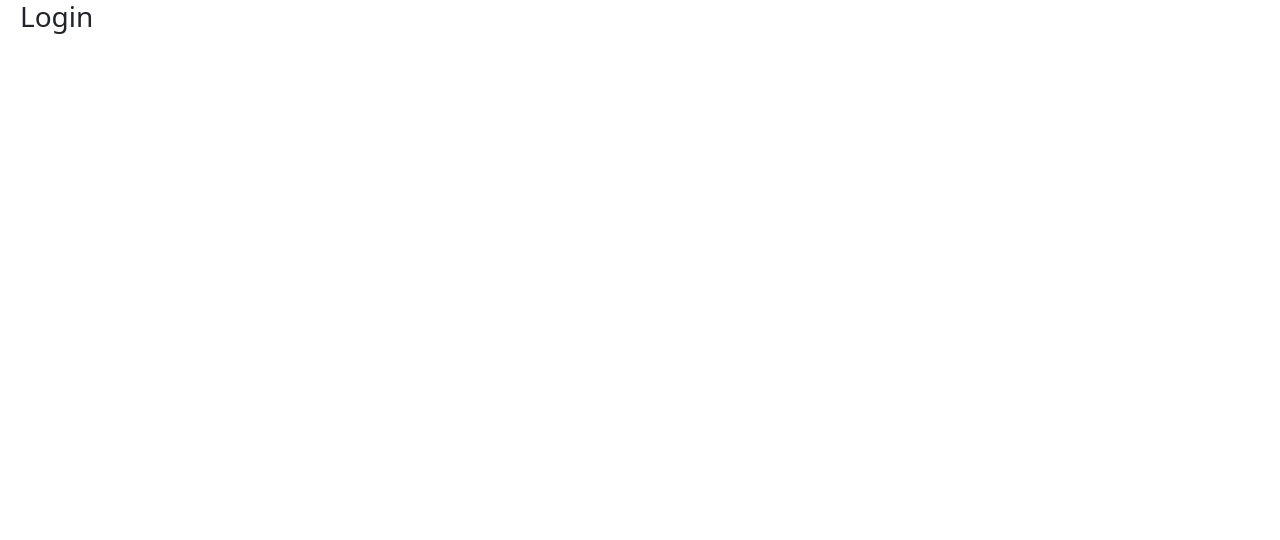
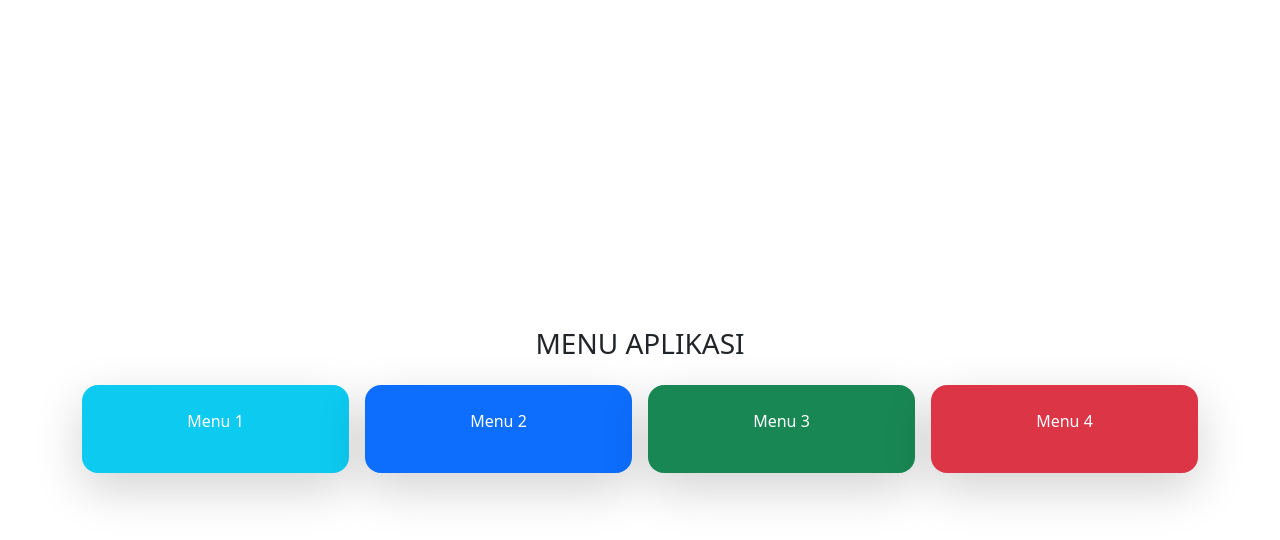
Before and after one commit to komangchandra/react-gpu-qr-test, a React (Create React App) app: page /home in a window 1280 px wide. Shown: the top 540 px of the page. Built offline with nearby package versions, Linux system fonts and the light colour scheme.

Commit message:
feat: router dom

```diff
--- a/package.json
+++ b/package.json
@@ -12,6 +12,7 @@
     "react-dom": "^19.0.0",
     "react-router-dom": "^7.3.0",
     "react-scripts": "5.0.1",
+    "sweetalert2": "^11.17.2",
     "web-vitals": "^2.1.4"
   },
   "scripts": {
--- a/public/index.html
+++ b/public/index.html
@@ -12,13 +12,23 @@
     <link rel="apple-touch-icon" href="%PUBLIC_URL%/logo192.png" />
     <link rel="manifest" href="%PUBLIC_URL%/manifest.json" />
 
-    <link href="https://cdn.jsdelivr.net/npm/bootstrap@5.3.3/dist/css/bootstrap.min.css" rel="stylesheet" integrity="sha384-QWTKZyjpPEjISv5WaRU9OFeRpok6YctnYmDr5pNlyT2bRjXh0JMhjY6hW+ALEwIH" crossorigin="anonymous">
+    <link
+      href="https://cdn.jsdelivr.net/npm/bootstrap@5.3.3/dist/css/bootstrap.min.css"
+      rel="stylesheet"
+      integrity="sha384-QWTKZyjpPEjISv5WaRU9OFeRpok6YctnYmDr5pNlyT2bRjXh0JMhjY6hW+ALEwIH"
+      crossorigin="anonymous"
+    />
+
     <title>React App</title>
   </head>
   <body>
     <noscript>You need to enable JavaScript to run this app.</noscript>
     <div id="root"></div>
 
-    <script src="https://cdn.jsdelivr.net/npm/bootstrap@5.3.3/dist/js/bootstrap.bundle.min.js" integrity="sha384-YvpcrYf0tY3lHB60NNkmXc5s9fDVZLESaAA55NDzOxhy9GkcIdslK1eN7N6jIeHz" crossorigin="anonymous"></script>
+    <script
+      src="https://cdn.jsdelivr.net/npm/bootstrap@5.3.3/dist/js/bootstrap.bundle.min.js"
+      integrity="sha384-YvpcrYf0tY3lHB60NNkmXc5s9fDVZLESaAA55NDzOxhy9GkcIdslK1eN7N6jIeHz"
+      crossorigin="anonymous"
+    ></script>
   </body>
 </html>
--- a/src/App.js
+++ b/src/App.js
@@ -1,12 +1,12 @@
 // import { BrowserRouter as Routes, Router, Route } from "react-router";
-import Login from "./pages/Login";
-// import Home from "./pages/Home";
+// import Login from "./pages/Login";
+import Home from "./pages/Home";
 // import Scan from "./pages/Scan";
 
 function App() {
   return (
     <>
-      <Login />
+      <Home />
       {/* <Router>
         <Routes>
           <Route path="" element={<Login />} />
--- a/src/pages/Home.js
+++ b/src/pages/Home.js
@@ -1,7 +1,31 @@
 const Home = () => {
   return (
-    <div>
-      <h3>HOME PAGE</h3>
+    <div className="d-flex flex-column justify-content-center align-items-center vh-100">
+      <h3 className="mb-4">MENU APLIKASI</h3>
+      <div className="container">
+        <div className="row g-3 justify-content-center">
+          <div className="col-5 col-md-3">
+            <div className="card shadow-lg border-0 rounded-4 bg-info text-white text-center p-4">
+              <p>Menu 1</p>
+            </div>
+          </div>
+          <div className="col-5 col-md-3">
+            <div className="card shadow-lg border-0 rounded-4 bg-primary text-white text-center p-4">
+              <p>Menu 2</p>
+            </div>
+          </div>
+          <div className="col-5 col-md-3">
+            <div className="card shadow-lg border-0 rounded-4 bg-success text-white text-center p-4">
+              <p>Menu 3</p>
+            </div>
+          </div>
+          <div className="col-5 col-md-3">
+            <div className="card shadow-lg border-0 rounded-4 bg-danger text-white text-center p-4">
+              <p>Menu 4</p>
+            </div>
+          </div>
+        </div>
+      </div>
     </div>
   );
 };
--- a/src/pages/Login.js
+++ b/src/pages/Login.js
@@ -1,10 +1,49 @@
+import { useState } from "react";
+import Swal from "sweetalert2";
+
 const Login = () => {
+  const [nama, setNama] = useState("");
+  const [password, setPassword] = useState("");
+
+  const loign = (e) => {
+    console.log("test");
+    console.log(nama);
+    console.log(password);
+    Swal.fire({
+      title: "Berhasil Login!",
+      icon: "success",
+      draggable: true,
+    });
+  };
+
   return (
-    <>
-      <div className="container mx-2">
-        <h3>Login</h3>
+    <div className="d-flex justify-content-center align-items-center vh-100 bg-light">
+      <div
+        className="card shadow-lg border-0 rounded-4"
+        style={{ width: "350px", padding: "30px" }}
+      >
+        <h4 className="text-center fw-bold mb-3">LOGIN</h4>
+        <div className="mb-3">
+          <input
+            type="text"
+            className="form-control"
+            placeholder="Nama"
+            onChange={(e) => setNama(e.target.value)}
+          />
+        </div>
+        <div className="mb-3">
+          <input
+            type="text"
+            className="form-control"
+            placeholder="Password"
+            onChange={(e) => setPassword(e.target.value)}
+          />
+        </div>
+        <button onClick={loign} className="btn btn-primary w-100">
+          Login
+        </button>
       </div>
-    </>
+    </div>
   );
 };
 
```
Also changed, not shown: 1 other file (tests, documents, lock files or other folders).
